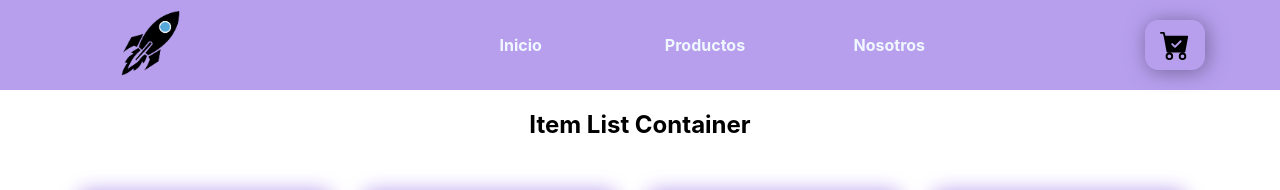
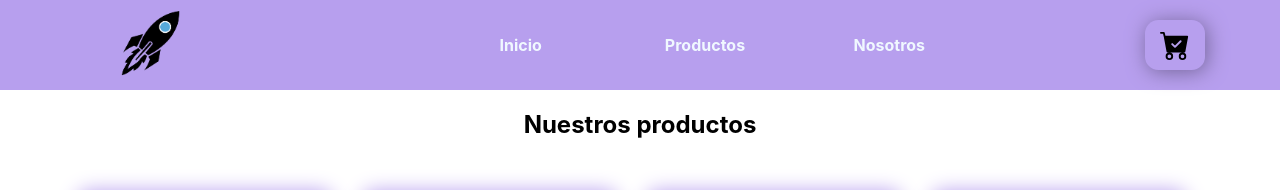
Before and after one commit to gerfabris/react-js-37735-fabris, a React (Create React App) app: page / in a window 1280 px wide. Shown: the top 190 px of the page. Built offline with nearby package versions, Linux system fonts and the light colour scheme.

Commit message:
ItemListContainer & CartWidget

```diff
--- a/src/App.js
+++ b/src/App.js
@@ -9,7 +9,7 @@ function App() {
         <NavBar/>
       </header>
       <main>
-        <ItemListContainer/>
+        <ItemListContainer greeting="Nuestros productos"/>
       </main>
     </div>
   );
--- a/src/components/ItemListContainer/ItemListContainer.js
+++ b/src/components/ItemListContainer/ItemListContainer.js
@@ -2,12 +2,12 @@ import { Cards } from '../Cards/Cards'
 import './ItemListContainer.scss'
 
 
-export const ItemListContainer = () =>{
+export const ItemListContainer = ({greeting}) =>{
     return (
         <section className='sectionItemList'>
             <div className='sectionItemList__containerTitle'>
                 <h2 className='sectionItemList__containerTitle__title'>
-                    Item List Container
+                    {greeting}
                 </h2>
             </div>
             <div className='sectionItemList__containerCards'>
```
